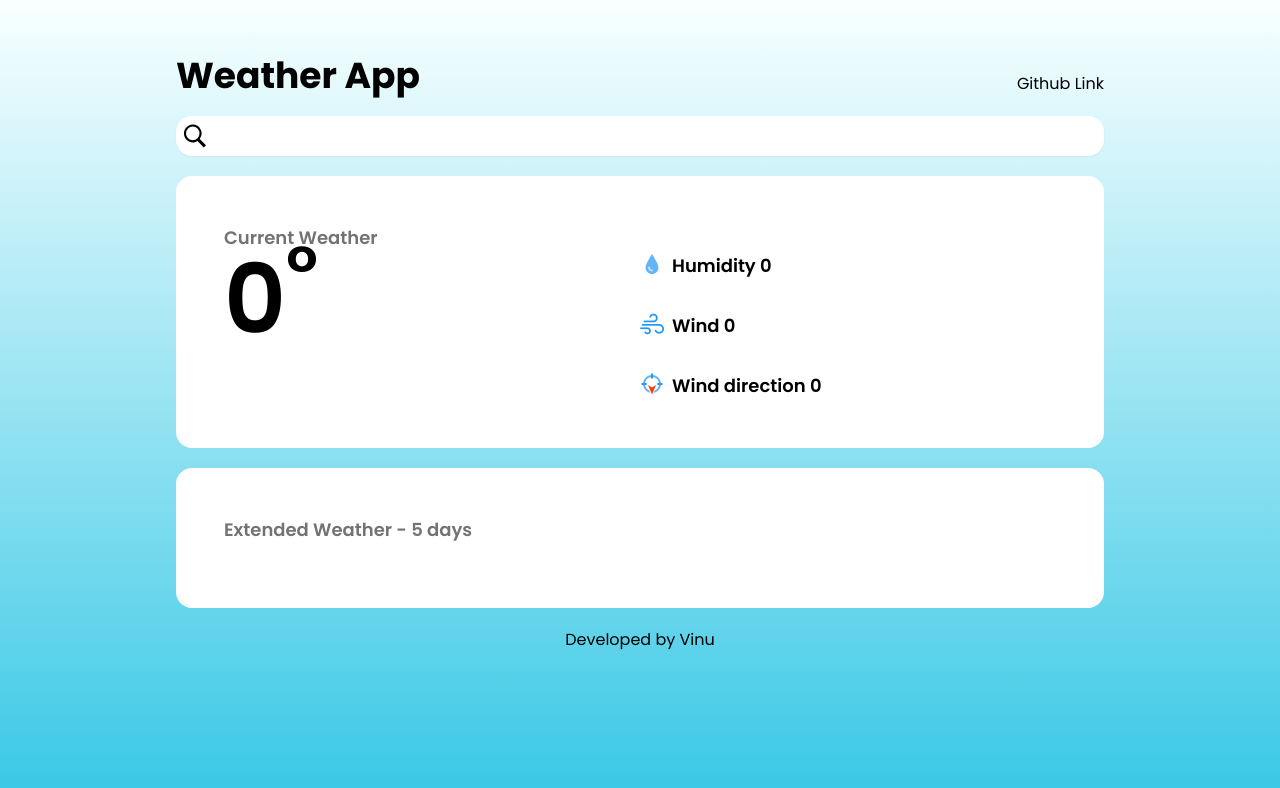
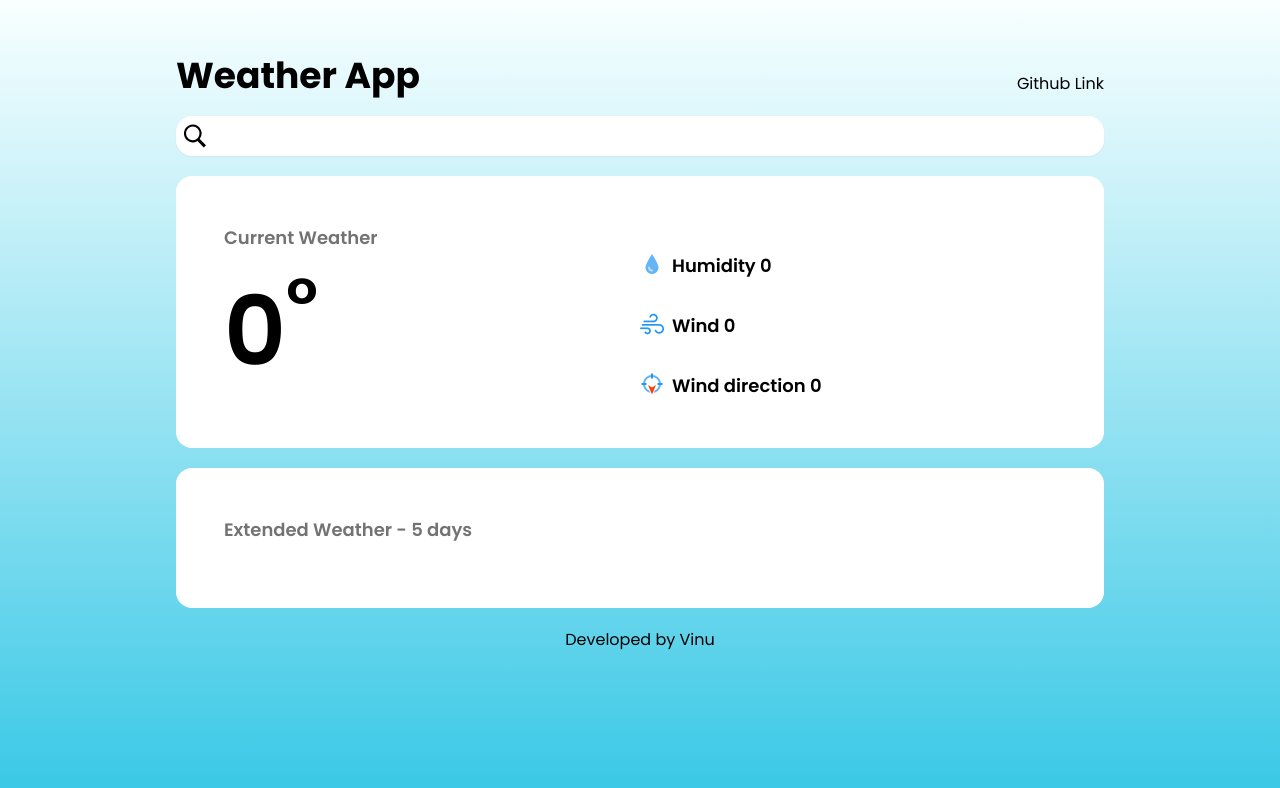
Before and after one commit to vinu-codes/weather-app, a React (Create React App) app: page / in a window 1280 px wide. Shown: the top 788 px of the page. Built offline with nearby package versions, Linux system fonts and the light colour scheme.

Commit message:
fix padding

```diff
--- a/src/components/CurrentWeather/CurrentWeather.tsx
+++ b/src/components/CurrentWeather/CurrentWeather.tsx
@@ -17,7 +17,7 @@ const CurrentWeather = () => {
       <div className="flex">
         <div className="left-panel flex flex-col flex-1">
           <span className="text-large font-semibold">{weather?.city}</span>
-          <div className="flex items-center">
+          <div className="flex items-center pt-8">
             <WeatherIcon icon={weather.weather?.icon} />
             <span className="text-8xl font-semibold">
               {weather.weather?.temp}
```
